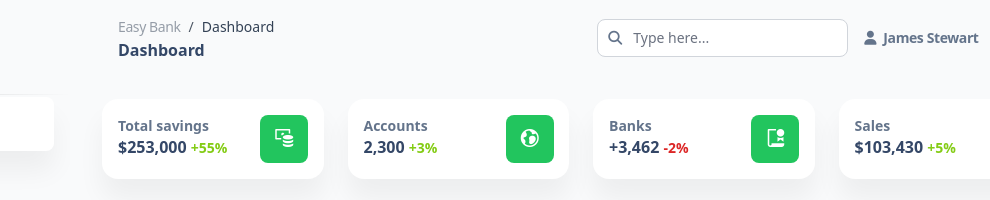
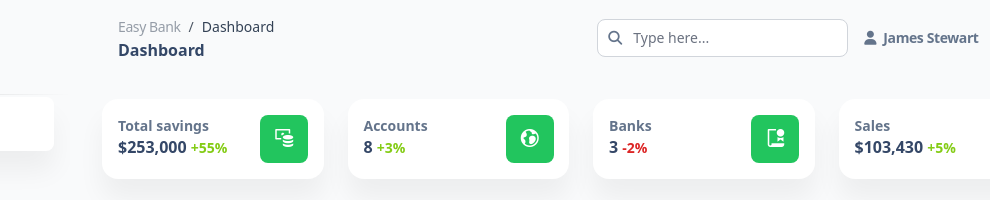
Before and after one commit to tridentsof/Demo, a website: page pages/admin/build/pages/dashboard.html in a window 1280 px wide. Shown: the top 200 px of the page, 196-1186 px from the left. Drawn offline with nearby package versions, Linux system fonts and the light colour scheme.

Commit message:
Change the number

```diff
--- a/pages/admin/build/pages/dashboard.html
+++ b/pages/admin/build/pages/dashboard.html
@@ -275,7 +275,7 @@
                     <div>
                       <p class="mb-0 font-sans font-semibold leading-normal text-sm">Accounts</p>
                       <h5 class="mb-0 font-bold">
-                        2,300
+                        8
                         <span class="leading-normal text-sm font-weight-bolder text-lime-500">+3%</span>
                       </h5>
                     </div>
@@ -299,7 +299,7 @@
                     <div>
                       <p class="mb-0 font-sans font-semibold leading-normal text-sm">Banks</p>
                       <h5 class="mb-0 font-bold">
-                        +3,462
+                        3
                         <span class="leading-normal text-red-600 text-sm font-weight-bolder">-2%</span>
                       </h5>
                     </div>
```
